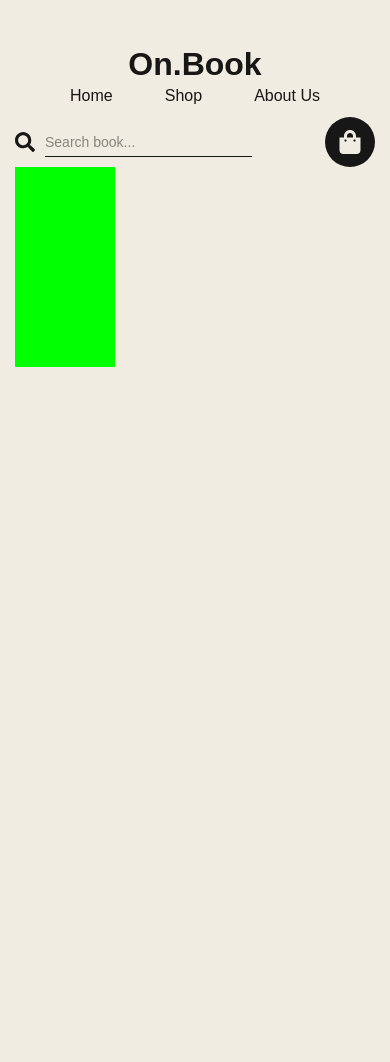
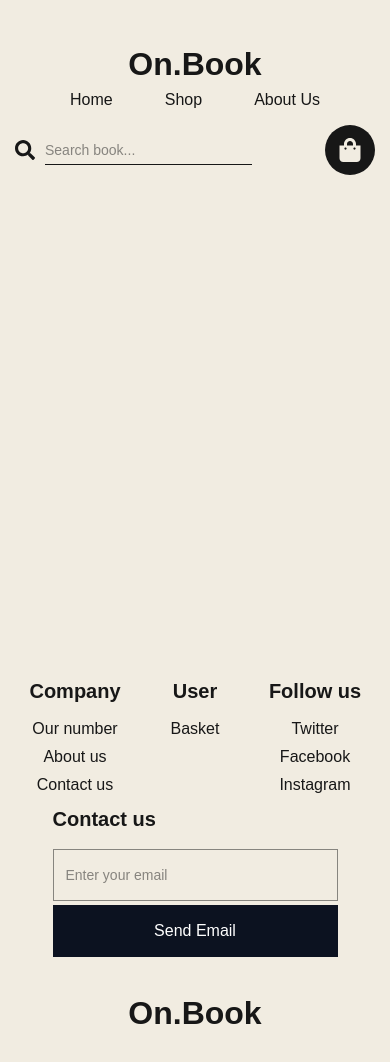
Before and after one commit to Tyomichh/BookStore-OnBook, a React (Vite) app: page /about-us in a window 390 px wide. Shown: the top 1062 px of the page. Before the commit the page ends 844 px from the top, so only its background shows below. Built offline with nearby package versions, Linux system fonts and the light colour scheme; a web font is replaced by a local one.

Commit message:
Footer adaptive

```diff
--- a/src/Components/Footer.Jsx
+++ b/src/Components/Footer.Jsx
@@ -0,0 +1,60 @@
+import "./Footer.scss";
+
+function Footer() {
+    return (
+        <footer className="footer">
+
+            <div className="footer_nav">
+
+                <div className="footer_nav_links">
+
+                    <div className="footer_column">
+                        <h3 className="footer_column_title">Company</h3>
+
+                        <ul>
+                            <li><a href="#our-number">Our number</a></li>
+                            <li><a href="#about-us">About us</a></li>
+                            <li><a href="#contact-us">Contact us</a></li>
+                        </ul>
+                    </div>
+
+                    <div className="footer_column">
+                        <h3 className="footer_column_title">User</h3>
+
+                        <ul>
+                            <li><a href="#basket">Basket</a></li>
+                        </ul>
+                    </div>
+
+                    <div className="footer_column">
+                        <h3 className="footer_column_title">Follow us</h3>
+
+                        <ul>
+                            <li><a href="https://twitter.com" target="_blank" rel="noopener noreferrer">Twitter</a></li>
+                            <li><a href="https://facebook.com" target="_blank" rel="noopener noreferrer">Facebook</a></li>
+                            <li><a href="https://instagram.com" target="_blank" rel="noopener noreferrer">Instagram</a></li>
+                        </ul>
+                    </div>
+
+                </div>
+
+                <form className="footer_form" action="#">
+
+                    <h3 className="footer_column_title">Contact us</h3>
+
+                    <input type="email" placeholder="Enter your email" required />
+                    <button type="submit">Send Email</button>
+
+                </form>
+
+            </div>
+
+            <h1 className="logo_footer">On.Book</h1>
+
+        </footer>
+
+    )
+}
+
+
+export default Footer
--- /dev/null
+++ b/src/Components/Footer.scss
@@ -0,0 +1,98 @@
+
+.footer{
+    display: grid;
+    grid-template-rows: auto auto;
+    margin-bottom: 48px;
+    gap: 80px;
+
+    &_nav {
+        display: inherit;
+        grid-template-columns: 1fr 1fr;
+
+        &_links {
+            display: inherit;
+            grid-template-columns: repeat(3, 1fr);
+        }
+    }
+
+    &_column {
+        text-align: left;
+
+        &_title {
+            font-size: 20px;
+            font-weight: bold;
+            margin-bottom: 20px;
+        }
+
+        ul {
+            display: flex;
+            flex-direction: column;
+            gap: 12px;
+        }
+    }
+
+    &_form {
+        display: flex;
+        flex-direction: column;
+        align-items: stretch;
+        justify-self: self-end;
+        max-width: 285px;
+        width: 100%;
+
+        & input {
+            background-color: transparent;
+            border: 1px solid var(--graphite-50-color);
+            height: 52px;
+            margin-bottom: 4px;
+            padding: 0 12px;
+            font-size: 16px;
+
+            &::placeholder {
+                color: var(--graphite-50-color);
+                font-size: 14px;
+            }
+
+            &:focus {
+                outline: none;
+            }
+        }
+
+        & button {
+            background-color: #0C1220;
+            color: white;
+            border: none;
+            height: 52px;
+            text-align: center;
+            line-height: 52px;
+            font-size: 16px;
+            cursor: pointer;
+        }
+
+    }
+}
+
+.logo {
+    &_footer{
+        justify-self:center ;
+    }
+}
+
+@media (max-width: 800px) {
+    .footer{
+        gap: 40px;
+
+        &_nav {
+            grid-template-columns: 1fr;
+            grid-template-rows: auto auto;
+            gap: 16px;
+        }
+
+        &_column {
+            text-align: center;
+        }
+
+        &_form {
+            justify-self: center;
+        }
+    }
+  }
--- a/src/Components/Navigation.jsx
+++ b/src/Components/Navigation.jsx
@@ -8,12 +8,12 @@ function Navigation() {
 
                 <h1 className="logo"> On.Book </h1>
                 <nav className="header_nav">
-                    <Link className="nav_link" to="/">Home</Link>
-                    <Link className="nav_link" to="/shop">Shop</Link>
-                    <Link className="nav_link" to="/about-us">About Us</Link>
+                    <Link className="header_nav_link" to="/">Home</Link>
+                    <Link className="header_nav_link" to="/shop">Shop</Link>
+                    <Link className="header_nav_link" to="/about-us">About Us</Link>
                 </nav>
                 <div className="header_wrapper">
-                    <div className="header_search">
+                    <div className="search">
                         <FaSearch className="search_icon"/>
                         <input className="search_input" type="text" placeholder="Search book..."/>
                     </div>
--- a/src/Components/Navigation.scss
+++ b/src/Components/Navigation.scss
@@ -17,17 +17,12 @@
   align-items: center;
   margin-top: 48px;
 
-  .logo {
-    font-size: 32px;
-    font-weight: bold;
-  }
-
-  .header_nav {
+  &_nav {
     display: flex;
     column-gap: 52px;
     justify-content: center;
 
-    .nav_link {
+    &_link {
       text-decoration: none;
       position: relative;
       padding-bottom: 5px;
@@ -51,40 +46,13 @@
     }
   }
 
-  .header_wrapper {
+  &_wrapper {
     display: inherit;;
     grid-template-columns: 2fr auto;
     column-gap: 44px;
-
   }
 
-  .header_search {
-    display: flex;
-    align-items: center;
-    gap: 10px;
-
-    .search_icon {
-      width: 20px;
-      height: 20px;
-      fill: var(--graphite-100-color);
-    }
-
-    .search_input {
-      border: none;
-      border-bottom: 1px solid var(--graphite-100-color);
-      background-color: transparent;
-      font-size: 16px;
-      padding: 5px 0;
-      outline: none;
-
-      &::placeholder {
-        color: var(--graphite-50-color);
-        font-size: 14px;
-      }
-    }
-  }
-
-  .header_cart {
+  &_cart {
     align-self: end;
     justify-self: end;
 
@@ -115,6 +83,36 @@
   }
 }
 
+.search {
+  display: flex;
+  align-items: center;
+  gap: 10px;
+
+  .search_icon {
+    width: 20px;
+    height: 20px;
+    fill: var(--graphite-100-color);
+  }
+
+  .search_input {
+    border: none;
+    border-bottom: 1px solid var(--graphite-100-color);
+    background-color: transparent;
+    font-size: 16px;
+    padding: 5px 0;
+    outline: none;
+
+    &::placeholder {
+      color: var(--graphite-50-color);
+      font-size: 14px;
+    }
+  }
+}
+
+.logo {
+  font-size: 32px;
+  font-weight: bold;
+}
 
 
 @media (max-width: 800px) {
@@ -122,7 +120,7 @@
     display: grid;
     grid-template-columns: 1fr;
     grid-template-rows: auto auto auto;
-    row-gap: 8px;
+    row-gap: 12px;
   }
 
   .logo {
--- a/src/Pages/AboutUs.scss
+++ b/src/Pages/AboutUs.scss
@@ -1,5 +1,5 @@
 .reads {
-    background-color: rgb(0, 255, 0);
-    height: 200px;
+    background-color: transparent;
+    height: 60vh;
     width: 100px;
   }
--- a/src/Pages/Home.jsx
+++ b/src/Pages/Home.jsx
@@ -4,27 +4,26 @@ import Navigation from '../Components/Navigation';
 import Shop from './Shop';
 import AboutUs from './AboutUs';
 import './Home.scss';
+import Footer from '../Components/Footer';
 
 function Home() {
   const [count, setCount] = useState(0)
 
   return (
     <>
-       <Navigation />
+      <Navigation />
+
       <Routes>
         <Route path="/" element={
           <main>
-            <section className="read">
-              <div></div>
-              <div></div>
-              <div></div>
-              <div></div>
-            </section>
+
           </main>
         } />
         <Route path="/shop" element={<Shop />} />
         <Route path="/about-us" element={<AboutUs />} />
       </Routes>
+
+      <Footer />
     </>
   )
 }
--- a/src/index.scss
+++ b/src/index.scss
@@ -8,17 +8,22 @@ body {
   margin: 0 auto;
 }
 
-h1,h2,h3,h4,h5,h6,p {
-  margin: 0;
-  padding: 0;
-}
-
 * {
   box-sizing: border-box;
   margin: 0;
   padding: 0;
   color: var(--graphite-100-color);
 }
+
+ul {
+  list-style: none;
+}
+
+a {
+  text-decoration: none;
+  color: inherit;
+}
+
 
 :root {
   --background-color: #F1ECE1;
```
